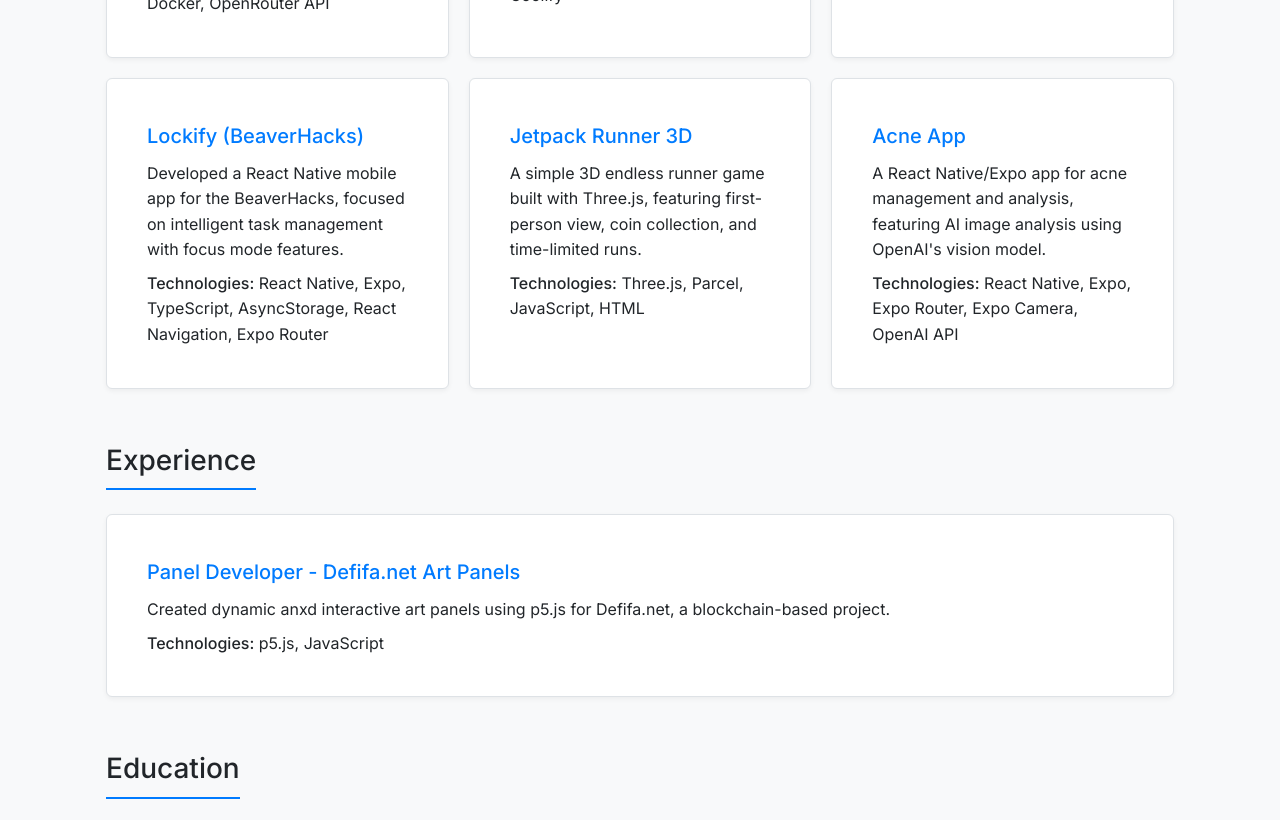
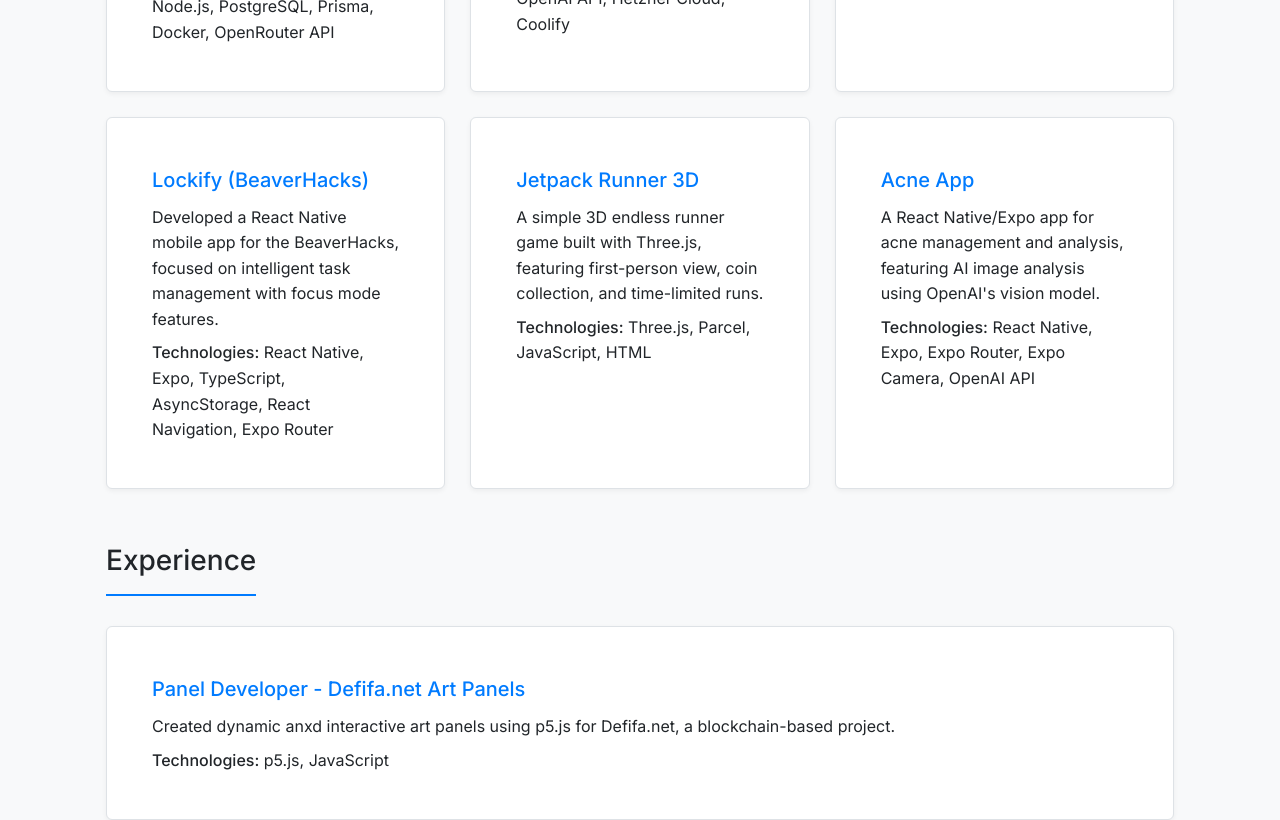
Before and after one commit to MalcolmMc23/MalcolmMcD.com, a React (Create React App) app: page / in a window 1280 px wide. Shown: the part 840-1660 px from the top of the page. Built offline with nearby package versions, Linux system fonts and the light colour scheme.

Commit message:
updating the project cards

```diff
--- a/src/App.css
+++ b/src/App.css
@@ -1,5 +1,6 @@
 .App {
   text-align: center;
+  --accent-color: #007bff; /* Define accent color */
 }
 
 .App-logo {
@@ -37,98 +38,103 @@
   }
 }
 
-.projects-list {
+/* Remove old project list styles if no longer needed or adapt */
+/* .projects-list { ... } */
+
+/* Remove old project item styles */
+/* .project-item { ... } */
+/* .project-item:hover { ... } */
+/* .project-link { ... } */
+/* .project-link h3 { ... } */
+/* .project-link p { ... } */
+
+/* Remove old experience list styles if no longer needed or adapt */
+/* .experience-list { ... } */
+
+/* Remove old experience item styles */
+/* .experience-item { ... } */
+/* .experience-item:not(.no-link):hover { ... } */
+/* .experience-link { ... } */
+/* .experience-link h3, .experience-item.no-link h3 { ... } */
+/* .experience-link p, .experience-item.no-link p { ... } */
+/* .experience-item.no-link { ... } */
+
+/* Unified Card Styles */
+.card {
+    background-color: #ffffff; /* White background */
+    border: 1px solid #e0e0e0; /* Slightly softer border */
+    border-radius: 10px; /* More rounded corners */
+    transition: transform 0.3s ease, box-shadow 0.3s ease, border-color 0.3s ease;
+    overflow: hidden; /* Ensure content respects border radius */
+    display: flex; /* Use flexbox for internal layout */
+    flex-direction: column; /* Stack content vertically */
+}
+
+.card:not(.no-link) {
+  cursor: pointer; /* Indicate clickable cards */
+}
+
+.card:not(.no-link):hover {
+    transform: translateY(-5px);
+    box-shadow: 0 6px 16px rgba(0, 0, 0, 0.12); /* Slightly stronger shadow */
+    border-color: var(--accent-color); /* Accent border on hover */
+}
+
+.card-link {
+    display: block; /* Make the link fill the card */
+    text-decoration: none;
+    color: inherit;
+    padding: 25px; /* Increased padding */
+    flex-grow: 1; /* Allow link to take available space */
+}
+
+/* Styles for cards without links */
+.card.no-link {
+    padding: 25px; /* Add padding directly */
+}
+
+.card-title {
+    margin-top: 0;
+    margin-bottom: 15px; /* More space below title */
+    color: var(--accent-color); /* Use accent color */
+    font-size: 1.25em; /* Slightly larger title */
+}
+
+.card-description {
+    margin-bottom: 15px;
+    color: #444; /* Slightly darker text */
+    line-height: 1.6; /* Improve readability */
+}
+
+.card-details {
+    margin-top: auto; /* Push details to the bottom if card grows */
+    margin-bottom: 0;
+    color: #666; /* Lighter color for details */
+    font-size: 0.9em;
+}
+
+.card-details strong {
+  color: #333; /* Slightly darker label */
+}
+
+/* Adjust list styles if needed */
+.projects-list, .experience-list {
     list-style: none;
     padding: 0;
-    display: grid; /* Or flex, depending on desired layout */
-    grid-template-columns: repeat(auto-fit, minmax(300px, 1fr)); /* Example grid layout */
-    gap: 20px;
-}
-
-.project-item {
-    background-color: #f9f9f9; /* Light background for the item */
-    border: 1px solid #eee;
-    border-radius: 8px;
-    transition: transform 0.3s ease, box-shadow 0.3s ease;
-    /* Remove padding from li if link handles it */
-    padding: 0;
-}
-
-.project-item:hover {
-    transform: translateY(-5px);
-    box-shadow: 0 4px 12px rgba(0, 0, 0, 0.1);
-}
-
-.project-link {
-    display: block; /* Make the link fill the list item */
-    padding: 20px; /* Add padding inside the link */
-    text-decoration: none; /* Remove underline */
-    color: inherit; /* Inherit text color */
-    height: 100%; /* Ensure link fills the height */
-    box-sizing: border-box; /* Include padding in height/width */
-}
-
-.project-link h3 {
-    margin-top: 0;
-    color: #333; /* Or your preferred heading color */
-}
-
-.project-link p {
-    margin-bottom: 10px;
-    color: #555; /* Or your preferred text color */
-}
-
-.project-link p:last-child {
-    margin-bottom: 0;
+    display: grid; /* Using grid for projects */
+    grid-template-columns: repeat(auto-fit, minmax(300px, 1fr));
+    gap: 25px; /* Increased gap */
 }
 
 .experience-list {
-    list-style: none;
-    padding: 0;
-    /* You might want a different layout for experiences, e.g., single column */
-    display: flex;
+    display: flex; /* Using flex for experience (single column) */
     flex-direction: column;
-    gap: 20px;
 }
 
-.experience-item {
-    background-color: #f9f9f9;
-    border: 1px solid #eee;
-    border-radius: 8px;
-    transition: transform 0.3s ease, box-shadow 0.3s ease;
-    padding: 0; /* Remove padding from li if link handles it */
+/* Keep section heading styles */
+.section h2 {
+  padding-bottom: 10px; /* Space below the heading */
+  margin-bottom: 30px; /* Space below the divider */
+  border-bottom: 2px solid var(--accent-color); /* Accent color divider */
+  display: inline-block; /* Ensure border only spans the text width */
 }
-
-.experience-item:not(.no-link):hover {
-    transform: translateY(-5px);
-    box-shadow: 0 4px 12px rgba(0, 0, 0, 0.1);
-}
-
-/* Styles for items that are links */
-.experience-link {
-    display: block;
-    padding: 20px;
-    text-decoration: none;
-    color: inherit;
-    height: 100%;
-    box-sizing: border-box;
-}
-
-.experience-link h3, .experience-item.no-link h3 {
-    margin-top: 0;
-    color: #333;
-}
-
-.experience-link p, .experience-item.no-link p {
-    margin-bottom: 10px;
-    color: #555;
-}
-
-.experience-link p:last-child, .experience-item.no-link p:last-child {
-    margin-bottom: 0;
-}
-
-/* Add padding back for items that are not links */
-.experience-item.no-link {
-    padding: 20px;
-}
--- /dev/null
+++ b/src/components/Card.js
@@ -0,0 +1,30 @@
+import React from 'react';
+import '../App.css'; // Ensure this path is correct
+
+function Card({ title, description, details, linkUrl }) {
+    const content = (
+        <>
+            <h3 className="card-title">{title}</h3>
+            <p className="card-description">{description}</p>
+            {details && <p className="card-details"><strong>Technologies:</strong> {details}</p>}
+        </>
+    );
+
+    if (linkUrl) {
+        return (
+            <li className="card">
+                <a href={linkUrl} target="_blank" rel="noopener noreferrer" className="card-link">
+                    {content}
+                </a>
+            </li>
+        );
+    } else {
+        return (
+            <li className="card no-link">
+                {content}
+            </li>
+        );
+    }
+}
+
+export default Card;
--- a/src/components/ExperienceItem.js
+++ b/src/components/ExperienceItem.js
@@ -1,28 +1,15 @@
 import React from 'react';
-import '../App.css'; // Ensure this path is correct
+import Card from './Card'; // Import the new Card component
 
 function ExperienceItem({ title, description, technologies, githubUrl }) {
-    // Only render the link if githubUrl is provided
-    if (githubUrl) {
-        return (
-            <li className="experience-item">
-                <a href={githubUrl} target="_blank" rel="noopener noreferrer" className="experience-link">
-                    <h3>{title}</h3>
-                    <p>{description}</p>
-                    <p><strong>Technologies:</strong> {technologies}</p>
-                </a>
-            </li>
-        );
-    } else {
-        // Render without a link if no githubUrl
-        return (
-            <li className="experience-item no-link">
-                <h3>{title}</h3>
-                <p>{description}</p>
-                <p><strong>Technologies:</strong> {technologies}</p>
-            </li>
-        );
-    }
+    return (
+        <Card
+            title={title}
+            description={description}
+            details={technologies}
+            linkUrl={githubUrl}
+        />
+    );
 }
 
 export default ExperienceItem;
--- a/src/components/ProjectItem.js
+++ b/src/components/ProjectItem.js
@@ -1,16 +1,14 @@
 import React from 'react';
-import '../App.css'; // Ensure this path is correct relative to ProjectItem.js
+import Card from './Card'; // Import the new Card component
 
 function ProjectItem({ title, description, technologies, githubUrl }) {
     return (
-        <li className="project-item">
-            {/* Wrap the entire content in an anchor tag */}
-            <a href={githubUrl} target="_blank" rel="noopener noreferrer" className="project-link">
-                <h3>{title}</h3>
-                <p>{description}</p>
-                <p><strong>Technologies:</strong> {technologies}</p>
-            </a>
-        </li>
+        <Card
+            title={title}
+            description={description}
+            details={technologies} // Pass technologies as details
+            linkUrl={githubUrl}     // Pass githubUrl as linkUrl
+        />
     );
 }
 
```
